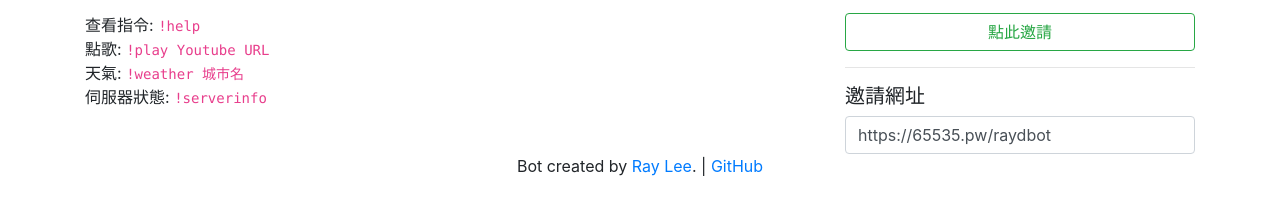
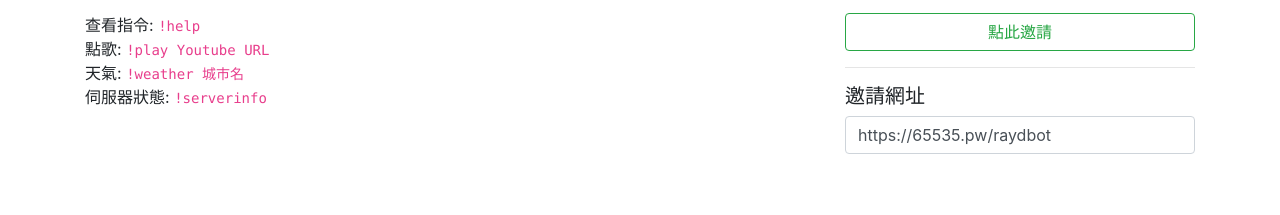
Before and after one commit to raylee930/discord-bot, a plain HTML site: page index.html in a window 1280 px wide. Shown: the part 299-514 px from the top of the page. Drawn offline with nearby package versions, Linux system fonts and the light colour scheme.

Commit message:
Update index.html

```diff
--- a/index.html
+++ b/index.html
@@ -30,10 +30,6 @@
 				<h5>邀請網址</h5>
 				<input class="form-control" value="https://65535.pw/raydbot">
 			</div>
-
-			<div class="col-md-12 text-center">
-				<p>Bot created by <a href="https://raylee930.pw">Ray Lee</a>. | <a href="https://github.com/raylee930/discord-bot">GitHub</a></p>
-			</div>
 		</div>
 	</div>
 </body>
```
